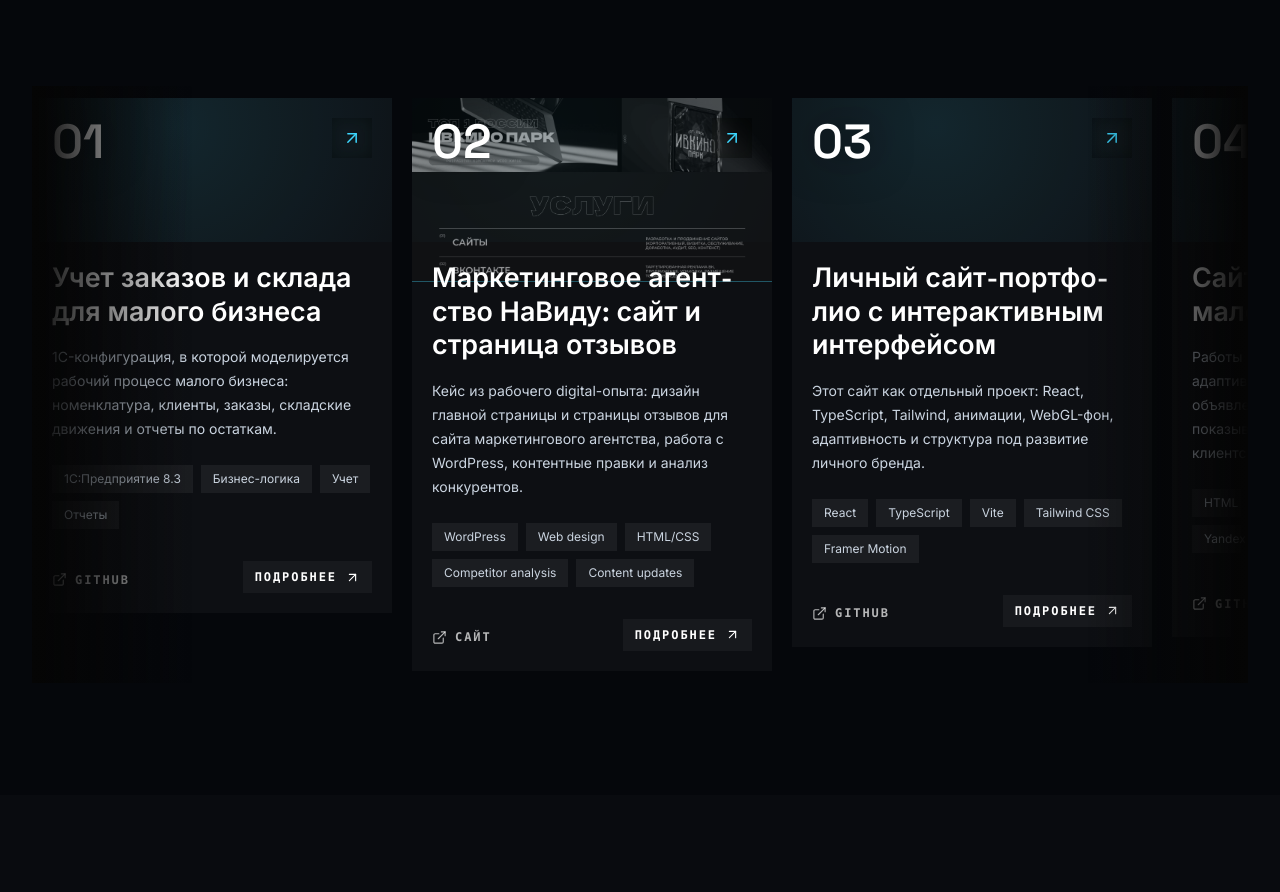
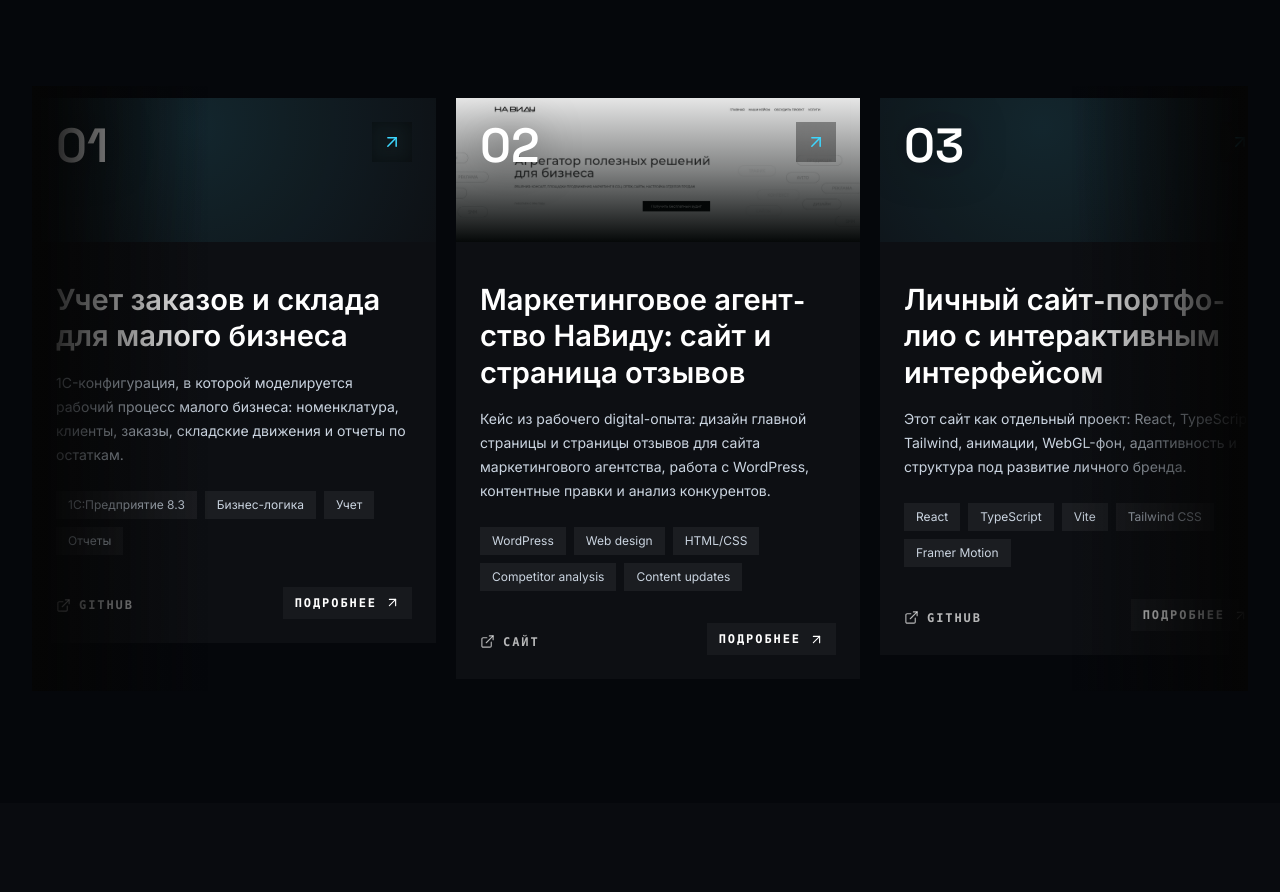
Before and after one commit to MAx-ICTU/DevShakov, a React (Vite) app: page / in a window 1280 px wide. Shown: the part 2954-3846 px from the top of the page. Built offline with nearby package versions, Linux system fonts and the light colour scheme.

Commit message:
Polish project cards and autoplay

```diff
--- a/src/sections/Projects.tsx
+++ b/src/sections/Projects.tsx
@@ -57,7 +57,7 @@ function WorkCard({ project, index, locale }: WorkCardProps) {
   return (
     <motion.article
       data-project-card
-      className="project-card group relative min-h-[29rem] cursor-pointer overflow-hidden bg-white/[0.035] p-5 outline-none transition focus-visible:ring-2 focus-visible:ring-cyan/70"
+      className="project-card group relative min-h-[32rem] cursor-pointer overflow-hidden bg-white/[0.035] p-6 outline-none transition focus-visible:ring-2 focus-visible:ring-cyan/70"
       style={{ rotateX, rotateY }}
       onPointerMove={handlePointerMove}
       onPointerLeave={handlePointerLeave}
@@ -70,28 +70,28 @@ function WorkCard({ project, index, locale }: WorkCardProps) {
       transition={{ duration: 0.28, ease: "easeOut" }}
     >
       <motion.div className="pointer-events-none absolute inset-0 opacity-70" style={{ x: backgroundX, y: backgroundY }}>
-        <div className="absolute inset-0 bg-gradient-to-b from-[#050808]/92 via-[#050808]/76 to-[#050808]/94" />
+        <div className="absolute inset-0 bg-gradient-to-b from-[#050808]/92 via-[#050808]/78 to-[#050808]/95" />
         <div className="absolute -right-20 -top-20 h-56 w-56 rounded-full bg-cyan/12 blur-3xl transition duration-500 group-hover:bg-cyan/18" />
         <div className="absolute inset-x-0 top-0 h-36 bg-[radial-gradient(circle_at_40%_20%,rgba(61,215,255,0.16),transparent_18rem)]" />
       </motion.div>
 
       {project.previewImage && (
-        <div className="pointer-events-none absolute inset-x-0 top-0 h-[11.5rem] overflow-hidden">
+        <div className="pointer-events-none absolute inset-x-0 top-0 h-36 overflow-hidden">
           <img
             src={project.previewImage}
             alt=""
             loading="lazy"
             draggable={false}
-            className="h-full w-full object-cover opacity-60 grayscale transition duration-500 group-hover:scale-[1.035] group-hover:opacity-88 group-hover:grayscale-0"
+            className="h-full w-full object-cover object-top opacity-58 grayscale transition duration-500 group-hover:scale-[1.035] group-hover:opacity-86 group-hover:grayscale-0"
           />
-          <div className="absolute inset-0 bg-gradient-to-b from-[#050808]/18 via-[#050808]/42 to-[#050808]" />
-          <div className="absolute inset-0 bg-gradient-to-r from-[#050808]/62 via-transparent to-[#050808]/54" />
-          <div className="absolute inset-x-0 bottom-0 h-px bg-cyan/35" />
+          <div className="absolute inset-0 bg-gradient-to-b from-[#050808]/10 via-[#050808]/50 to-[#050808]" />
+          <div className="absolute inset-0 bg-gradient-to-r from-[#050808]/76 via-[#050808]/16 to-[#050808]/70" />
+          <div className="absolute inset-x-0 bottom-0 h-px bg-cyan/38" />
         </div>
       )}
 
       <div className="relative flex h-full flex-col">
-        <div className="mb-24 flex items-start justify-between">
+        <div className="mb-28 flex items-start justify-between">
           <span className="font-display text-5xl font-semibold text-white/82 drop-shadow-[0_0_20px_rgba(0,0,0,0.55)]">
             0{index + 1}
           </span>
@@ -100,7 +100,7 @@ function WorkCard({ project, index, locale }: WorkCardProps) {
           </motion.span>
         </div>
 
-        <h3 className="safe-heading font-display text-[1.68rem] font-semibold leading-tight text-white">{project.title[locale]}</h3>
+        <h3 className="safe-heading font-display text-[1.82rem] font-semibold leading-tight text-white">{project.title[locale]}</h3>
         <p className="mt-4 text-sm leading-6 text-slate-300">{project.description[locale]}</p>
 
         <div className="mt-6 flex flex-wrap gap-2">
@@ -171,6 +171,18 @@ export function Projects({ locale }: ProjectsProps) {
     }
   };
 
+  const updateLoopWidth = () => {
+    const node = carouselRef.current;
+    const firstCard = node?.querySelector<HTMLElement>("[data-carousel-card]");
+    if (!node || !firstCard) return;
+
+    const gap = 20;
+    loopWidthRef.current = (firstCard.offsetWidth + gap) * projects.length;
+    if (node.scrollLeft < 1) {
+      node.scrollLeft = loopWidthRef.current;
+    }
+  };
+
   const handlePointerDown = (event: PointerEvent<HTMLDivElement>) => {
     const node = carouselRef.current;
     if (!node) return;
@@ -213,13 +225,9 @@ export function Projects({ locale }: ProjectsProps) {
   };
 
   useEffect(() => {
-    const node = carouselRef.current;
-    const firstCard = node?.querySelector<HTMLElement>("[data-carousel-card]");
-    if (!node || !firstCard) return;
-
-    const gap = 20;
-    loopWidthRef.current = (firstCard.offsetWidth + gap) * projects.length;
-    node.scrollLeft = loopWidthRef.current;
+    updateLoopWidth();
+    window.addEventListener("resize", updateLoopWidth);
+    return () => window.removeEventListener("resize", updateLoopWidth);
   }, []);
 
   useEffect(() => {
@@ -230,7 +238,7 @@ export function Projects({ locale }: ProjectsProps) {
     const tick = () => {
       const node = carouselRef.current;
       if (node && !isPausedRef.current && !isDraggingRef.current) {
-        node.scrollLeft += 0.52;
+        node.scrollLeft += 0.68;
         normalizeScroll();
       }
       frame = window.requestAnimationFrame(tick);
@@ -280,13 +288,13 @@ export function Projects({ locale }: ProjectsProps) {
             }}
           >
             {carouselProjects.map((project, index) => (
-              <div key={`${project.slug}-${index}`} data-carousel-card className="w-[min(78vw,22.5rem)] shrink-0 snap-start">
+              <div key={`${project.slug}-${index}`} data-carousel-card className="w-[min(82vw,25.25rem)] shrink-0">
                 <WorkCard project={project} index={index % projects.length} locale={locale} />
               </div>
             ))}
           </div>
-          <div className="pointer-events-none absolute inset-y-0 left-0 w-24 bg-gradient-to-r from-[#050505] via-[#050505]/86 to-transparent sm:w-40" />
-          <div className="pointer-events-none absolute inset-y-0 right-0 w-24 bg-gradient-to-l from-[#050505] via-[#050505]/86 to-transparent sm:w-40" />
+          <div className="pointer-events-none absolute inset-y-0 left-0 w-28 bg-gradient-to-r from-[#050505] via-[#050505]/88 to-transparent sm:w-44" />
+          <div className="pointer-events-none absolute inset-y-0 right-0 w-28 bg-gradient-to-l from-[#050505] via-[#050505]/88 to-transparent sm:w-44" />
         </div>
       </Container>
     </section>
--- a/src/styles/index.css
+++ b/src/styles/index.css
@@ -184,7 +184,6 @@ textarea {
 }
 
 .project-carousel-scroll {
-  scroll-snap-type: x mandatory;
   scroll-padding-inline: 1.25rem;
   scrollbar-width: none;
   overscroll-behavior-x: contain;
@@ -195,10 +194,6 @@ textarea {
 
 .project-carousel-scroll::-webkit-scrollbar {
   display: none;
-}
-
-.project-carousel-scroll.is-dragging {
-  scroll-snap-type: none;
 }
 
 .glitch-portrait {
```
